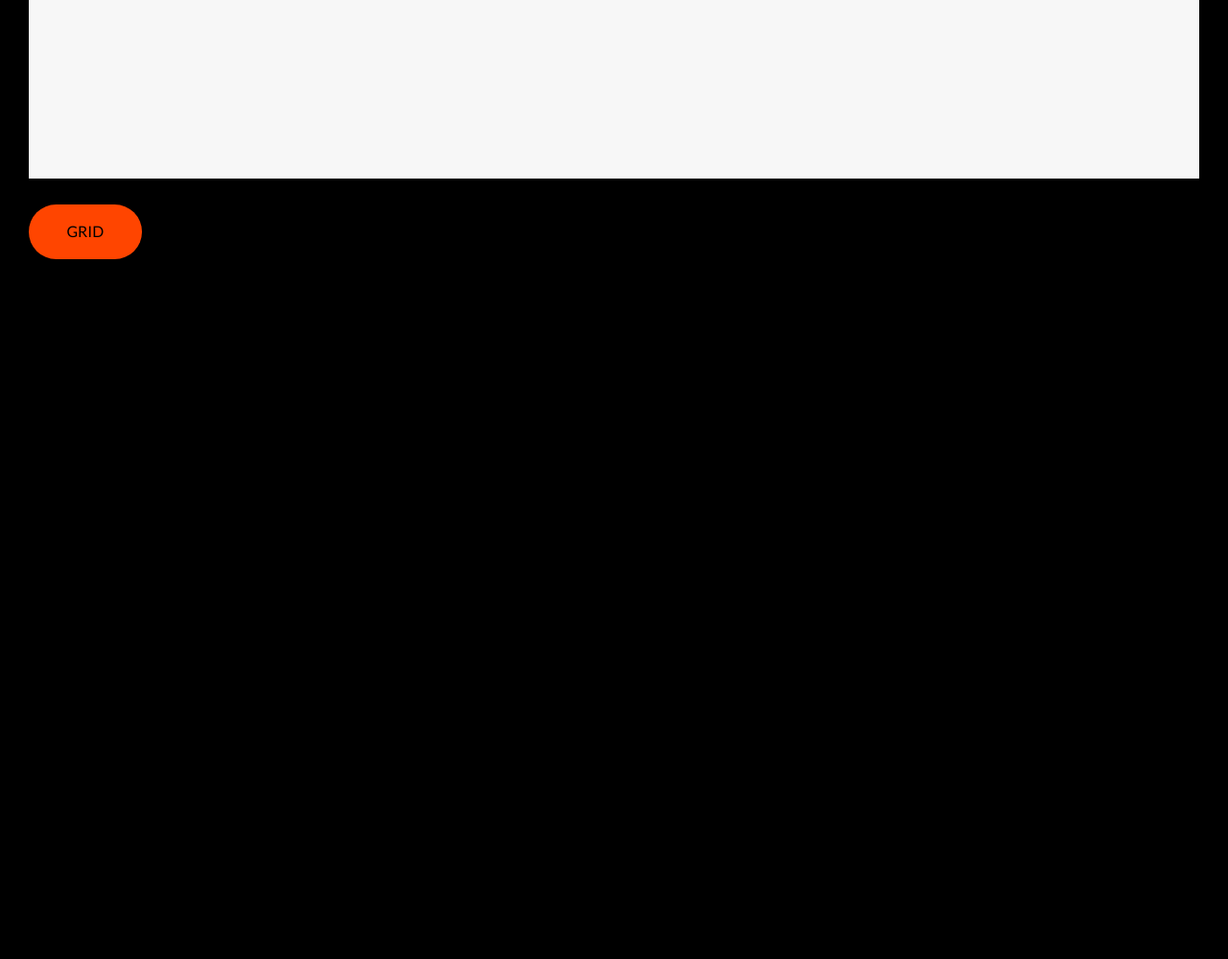
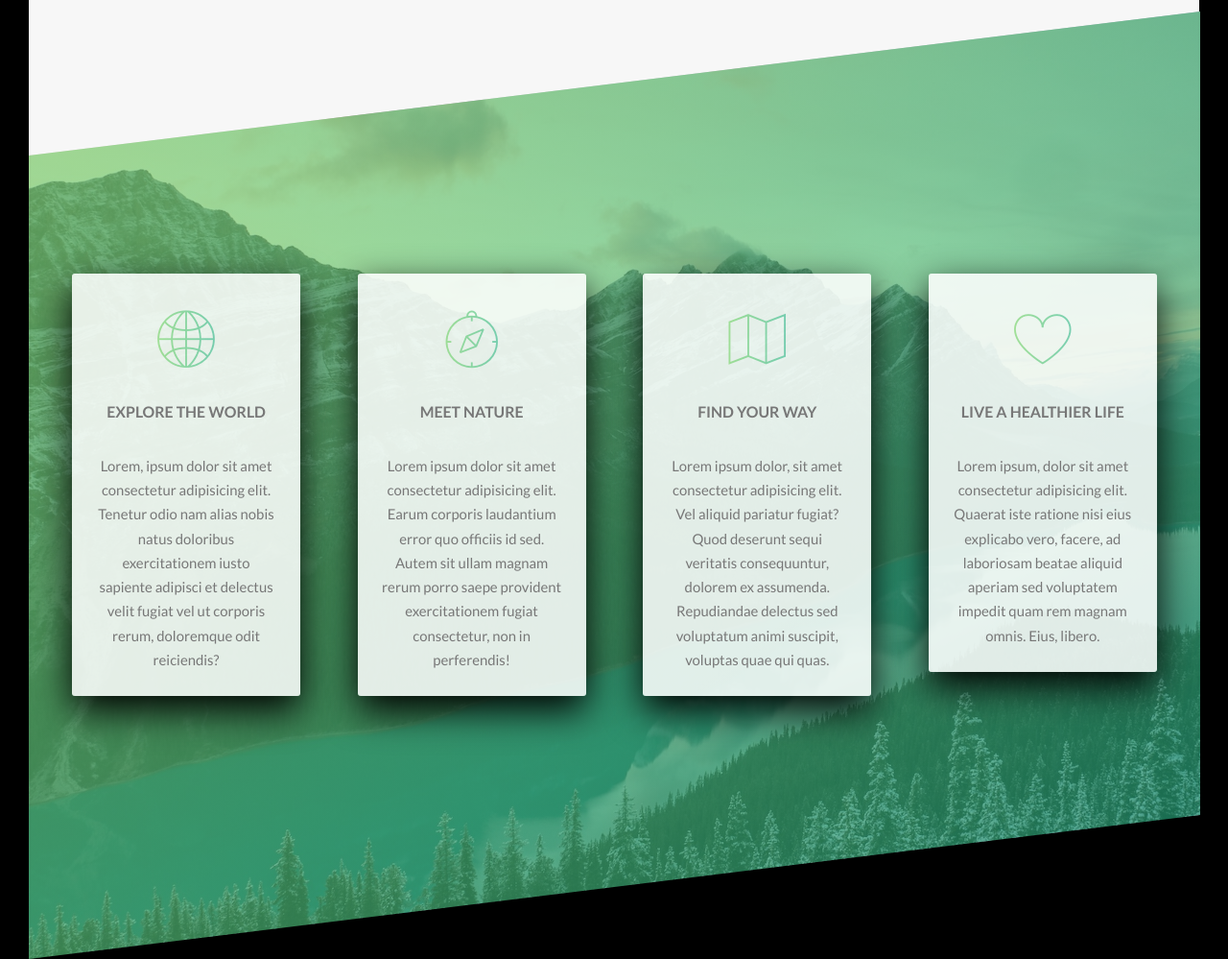
Before and after one commit to norandiaconu/advanced-css, a website: page Natours/index.html in a window 1280 px wide. Shown: the part 1444-2443 px from the top of the page at 96% size. Before the commit the page ends 1744 px from the top, so only its background shows below. Drawn offline with Linux system fonts and the light colour scheme.

Commit message:
Added feature box

```diff
--- a/Natours/css/abstracts/_variables.scss
+++ b/Natours/css/abstracts/_variables.scss
@@ -4,6 +4,7 @@ $color-primary-dark: #28b48598;
 $color-grey-1: #f7f7f7;
 $color-grey-dark: #777;
 $color-white: #fff;
+$color-white-transparent: #ffffffda;
 $color-black: #000;
 
 $default-font-size: 1.6rem;
--- a/Natours/css/base/_typography.scss
+++ b/Natours/css/base/_typography.scss
@@ -59,6 +59,7 @@ body {
   font-weight: 700;
   text-transform: uppercase;
   color: $color-grey-dark;
+  margin-bottom: 3rem;
 }
 
 .paragraph {
--- /dev/null
+++ b/Natours/css/components/_feature-box.scss
@@ -0,0 +1,22 @@
+.feature-box {
+  background-color: $color-white-transparent;
+  font-size: 1.5rem;
+  padding: 2.5rem;
+  text-align: center;
+  border-radius: 3px;
+  box-shadow: 0 1.5rem 4rem $color-black;
+  transition: transform 0.3s;
+
+  &__icon {
+    font-size: 6rem;
+    margin-bottom: 0.5rem;
+    display: inline-block;
+    background-image: linear-gradient(to right, $color-primary-light, $color-primary-dark);
+    -webkit-background-clip: text;
+    color: transparent;
+  }
+
+  &:hover {
+    transform: translateY(-1.5rem) scale(1.05);
+  }
+}
--- a/Natours/css/layout/_grid.scss
+++ b/Natours/css/layout/_grid.scss
@@ -11,7 +11,6 @@
   @include clearfix;
 
   [class^="col"] {
-    background-color: $color-grey-1;
     float: left;
 
     &:not(:last-child) {
@@ -36,7 +35,8 @@
     width: calc(2 * ((100% - 2 * #{$gutter-horizontal}) / 3) + #{$gutter-horizontal});
   }
 
-  .col-1-of-4 {
+  .col-1-of-4,
+  .col1-of-4 {
     width: calc((100% - 3 * #{$gutter-horizontal}) / 4);
   }
 
@@ -49,6 +49,7 @@
   }
 
   &__main {
-    background-color: $color-grey-1;
+    background-color: transparent;
+    color: $color-grey-dark;
   }
 }
--- a/Natours/css/main.scss
+++ b/Natours/css/main.scss
@@ -9,6 +9,7 @@
 
 @import "components/button";
 @import "components/composition";
+@import "components/feature-box";
 
 @import "layout/grid";
 @import "layout/header";
--- a/Natours/css/pages/_home.scss
+++ b/Natours/css/pages/_home.scss
@@ -1,5 +1,21 @@
+main {
+  margin-bottom: 11rem;
+}
+
 .section-about {
   background-color: $color-grey-1;
   padding: 25rem 0;
   margin-top: -20vh;
 }
+
+.section-features {
+  padding: 20rem 0;
+  background-image: linear-gradient(to right bottom, $color-primary-light, $color-primary-dark), url(../img/nat-4.jpg);
+  background-size: cover;
+  transform: skewY(-7deg);
+  margin-top: -10rem;
+
+  & > * {
+    transform: skewY(7deg);
+  }
+}
--- a/Natours/index.html
+++ b/Natours/index.html
@@ -6,6 +6,7 @@
 
     <link href="https://fonts.googleapis.com/css?family=Lato:100,300,400,700,900" rel="stylesheet" />
 
+    <link rel="stylesheet" href="css/icon-font.css" />
     <link rel="stylesheet" href="css/style.css" />
     <link rel="shortcut icon" type="image/png" href="img/favicon.png" />
 
@@ -54,8 +55,54 @@
           </div>
         </div>
       </section>
+      <section class="section-features">
+        <div class="row row__main">
+          <div class="col1-of-4">
+            <div class="feature-box">
+              <i class="feature-box__icon icon-basic-world"></i>
+              <h3 class="heading-tertiary">Explore the world</h3>
+              <p class="feature-box__text">
+                Lorem, ipsum dolor sit amet consectetur adipisicing elit. Tenetur odio nam alias nobis natus doloribus
+                exercitationem iusto sapiente adipisci et delectus velit fugiat vel ut corporis rerum, doloremque odit
+                reiciendis?
+              </p>
+            </div>
+          </div>
+          <div class="col1-of-4">
+            <div class="feature-box">
+              <i class="feature-box__icon icon-basic-compass"></i>
+              <h3 class="heading-tertiary">Meet nature</h3>
+              <p class="feature-box__text">
+                Lorem ipsum dolor sit amet consectetur adipisicing elit. Earum corporis laudantium error quo officiis id
+                sed. Autem sit ullam magnam rerum porro saepe provident exercitationem fugiat consectetur, non in
+                perferendis!
+              </p>
+            </div>
+          </div>
+          <div class="col1-of-4">
+            <div class="feature-box">
+              <i class="feature-box__icon icon-basic-map"></i>
+              <h3 class="heading-tertiary">Find your way</h3>
+              <p class="feature-box__text">
+                Lorem ipsum dolor, sit amet consectetur adipisicing elit. Vel aliquid pariatur fugiat? Quod deserunt
+                sequi veritatis consequuntur, dolorem ex assumenda. Repudiandae delectus sed voluptatum animi suscipit,
+                voluptas quae qui quas.
+              </p>
+            </div>
+          </div>
+          <div class="col1-of-4">
+            <div class="feature-box">
+              <i class="feature-box__icon icon-basic-heart"></i>
+              <h3 class="heading-tertiary">Live a healthier life</h3>
+              <p class="feature-box__text">
+                Lorem ipsum, dolor sit amet consectetur adipisicing elit. Quaerat iste ratione nisi eius explicabo vero,
+                facere, ad laboriosam beatae aliquid aperiam sed voluptatem impedit quam rem magnam omnis. Eius, libero.
+              </p>
+            </div>
+          </div>
+        </div>
+      </section>
     </main>
-    <br />
     <a href="grid.html" class="btn btn--orange">Grid</a>
   </body>
 </html>
```
Also changed, not shown: Natours/css/fonts/linea-basic-10.ttf (added), Natours/css/fonts/linea-basic-10.woff (added), Natours/css/icon-font.css (added), Natours/css/style.css, 2 other files.
